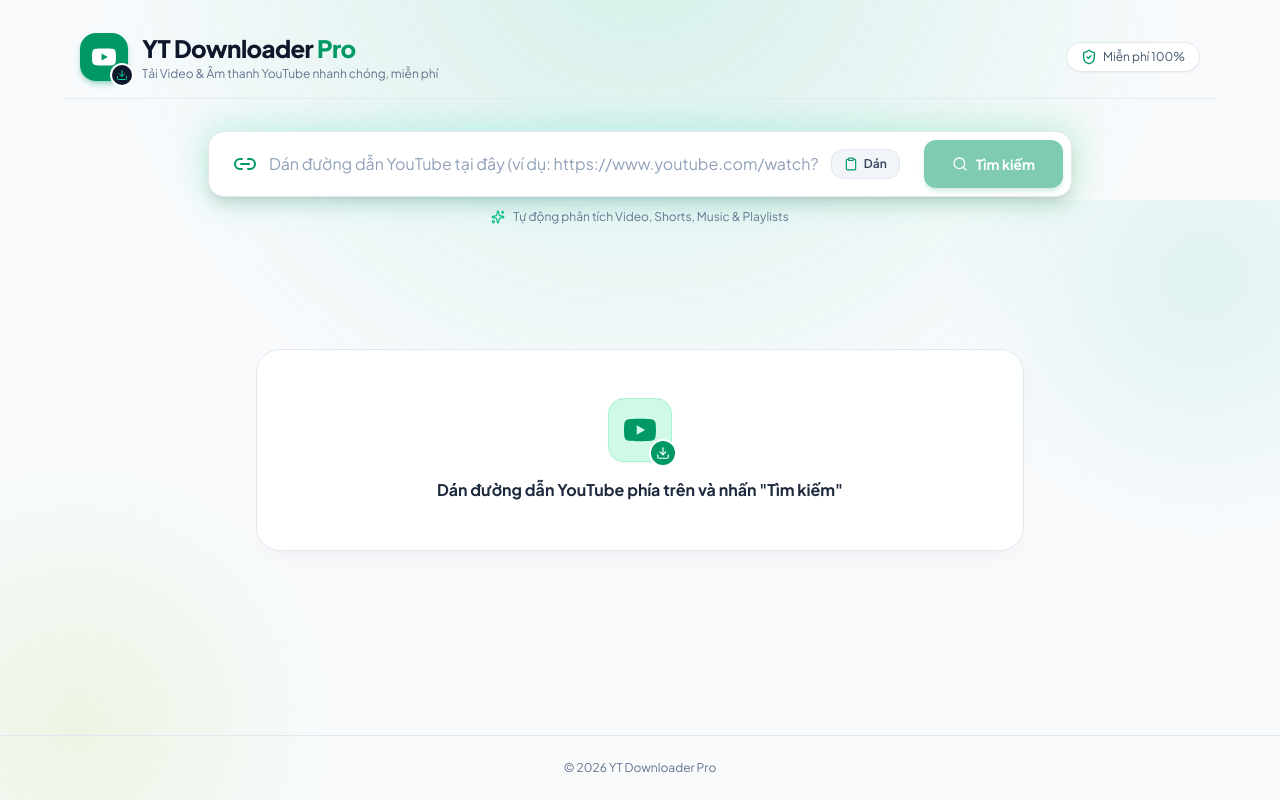
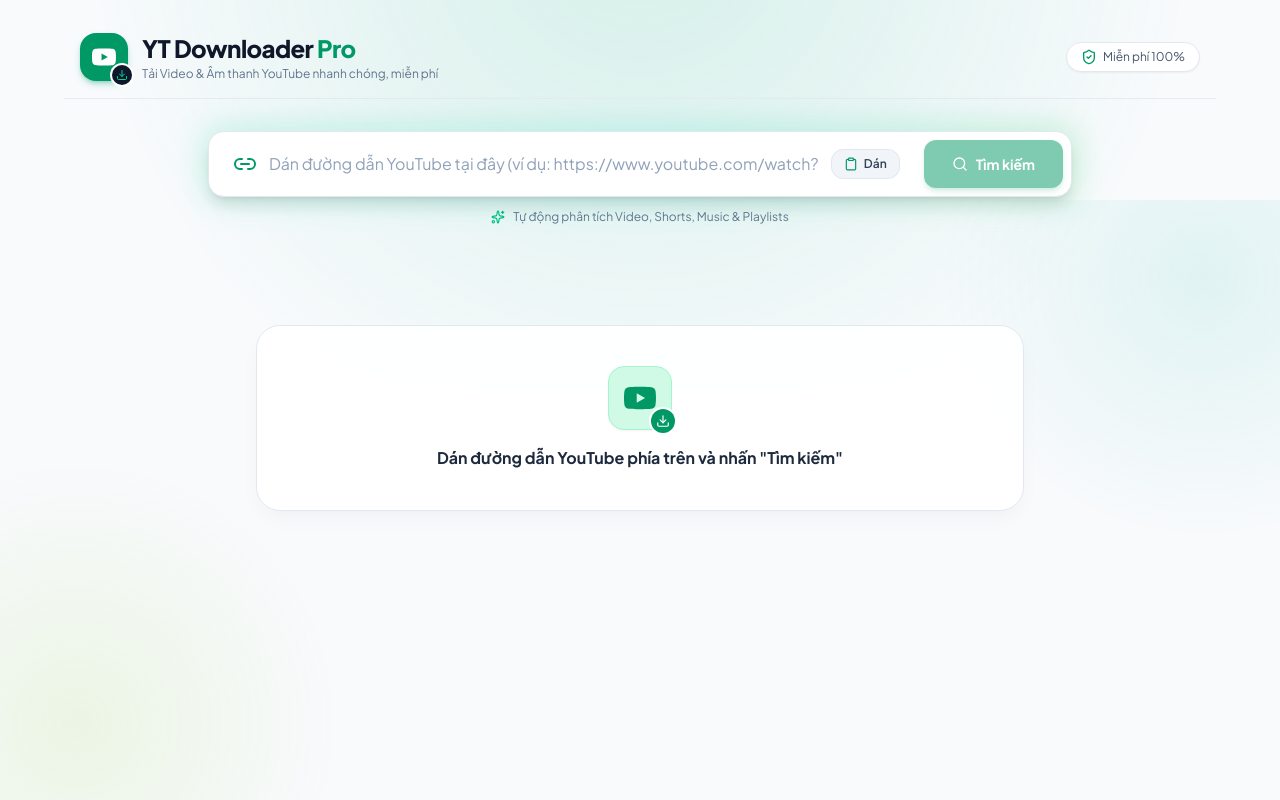
Before and after one commit to chinhan-dev/YT-Downloader-Pro, a React (Vite) app in the folder frontend/: page / in a window 1280 px wide. Shown: the top 800 px of the page. Built offline with nearby package versions, Linux system fonts and the light colour scheme; no server answers.

Commit message:
ensure all 4 Adsterra ad codes are rendered on initial page load

```diff
--- a/frontend/src/App.jsx
+++ b/frontend/src/App.jsx
@@ -1,4 +1,4 @@
-import React, { useState } from 'react';
+import React, { useState, useEffect } from 'react';
 import Header from './components/Header';
 import UrlInputBar from './components/UrlInputBar';
 import VideoOverviewCard from './components/VideoOverviewCard';
@@ -19,6 +19,11 @@
 
   const [activeJobId, setActiveJobId] = useState(null);
   const [activeTargetLabel, setActiveTargetLabel] = useState('');
+
+  // Inject Popunder Adsterra Scripts on initial page load
+  useEffect(() => {
+    injectAdsterraScripts();
+  }, []);
 
   // Fetch YouTube Info
   const handleFetchInfo = async (url) => {
@@ -69,13 +74,13 @@
             error={error}
           />
 
-          {/* Ad Unit 1: Native Banner Container Ad */}
+          {/* Ad Code 3: Native Banner Container (ALWAYS VISIBLE ON PAGE) */}
           <AdsterraNativeBanner />
 
           {info && <VideoOverviewCard info={info} />}
 
-          {/* 2 COLUMNS LAYOUT + SIDEBAR AD UNIT 2 */}
-          {info && (
+          {/* 2 COLUMNS LAYOUT + SIDEBAR AD CODE 4 */}
+          {info ? (
             <div className="mt-8 flex flex-col xl:flex-row gap-6 items-start justify-center animate-fadeIn">
               {/* 2 Main Download Columns */}
               <div className="flex-1 w-full grid grid-cols-1 lg:grid-cols-2 gap-6 items-stretch">
@@ -89,15 +94,16 @@
                 />
               </div>
 
-              {/* Ad Unit 2: 160x300 Iframe Banner (Sticky Sidebar on Desktop) */}
+              {/* Ad Code 4: 160x300 Iframe Banner (Sticky Sidebar on Desktop) */}
               <div className="w-full xl:w-auto shrink-0 flex flex-col items-center justify-start xl:sticky xl:top-6">
                 <AdsterraSidebarBanner />
               </div>
             </div>
-          )}
-
-          {!info && !loading && (
-            <div className="mt-12 text-center text-slate-500 py-12 px-4 glass-panel-light rounded-3xl border border-slate-200 max-w-3xl mx-auto">
+          ) : (
+            /* INITIAL PAGE LOAD (BEFORE USER SEARCHES) */
+            <div className="mt-6 flex flex-col items-center justify-center gap-6">
+              {!loading && (
+                <div className="w-full text-center text-slate-500 py-10 px-4 glass-panel-light rounded-3xl border border-slate-200 max-w-3xl mx-auto">
                   <div className="relative w-16 h-16 mx-auto mb-4 rounded-2xl bg-emerald-100 border border-emerald-200 flex items-center justify-center shadow-xs">
                     <svg className="w-8 h-8 text-emerald-600 fill-current" viewBox="0 0 24 24">
                       <path d="M23.498 6.186a3.016 3.016 0 0 0-2.122-2.136C19.505 3.545 12 3.545 12 3.545s-7.505 0-9.377.505A3.017 3.017 0 0 0 .502 6.186C0 8.07 0 12 0 12s0 3.93.502 5.814a3.016 3.016 0 0 0 2.122 2.136c1.871.505 9.376.505 9.376.505s7.505 0 9.377-.505a3.015 3.015 0 0 0 2.122-2.136C24 15.93 24 12 24 12s0-3.93-.502-5.814zM9.545 15.568V8.432L15.818 12l-6.273 3.568z"/>
@@ -109,6 +115,11 @@
                   <h3 className="text-base font-bold text-slate-800">
                     Dán đường dẫn YouTube phía trên và nhấn "Tìm kiếm"
                   </h3>
+                </div>
+              )}
+
+              {/* Ad Code 4: 160x300 Banner ON HOMEPAGE */}
+              <AdsterraSidebarBanner />
             </div>
           )}
         </main>
```
Lines whose indentation alone changed are shown as unchanged.
